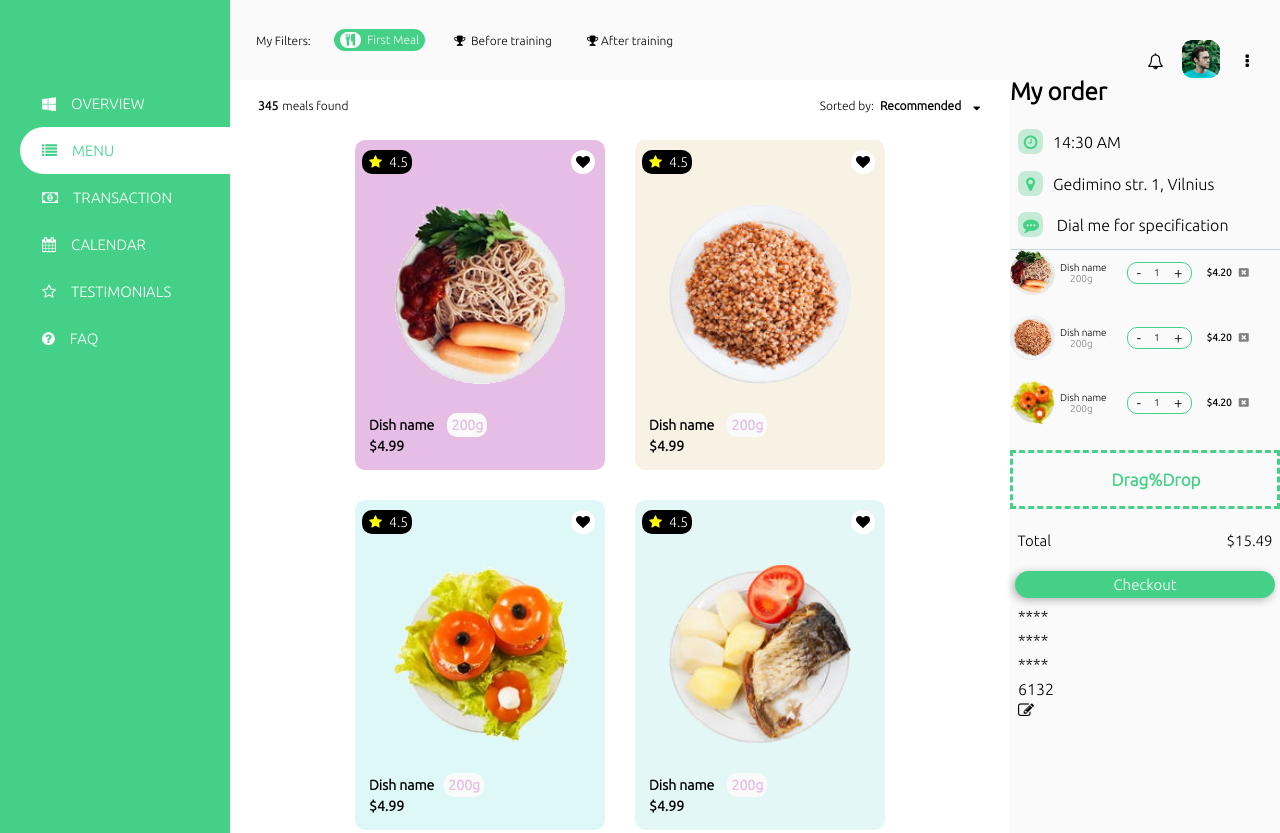
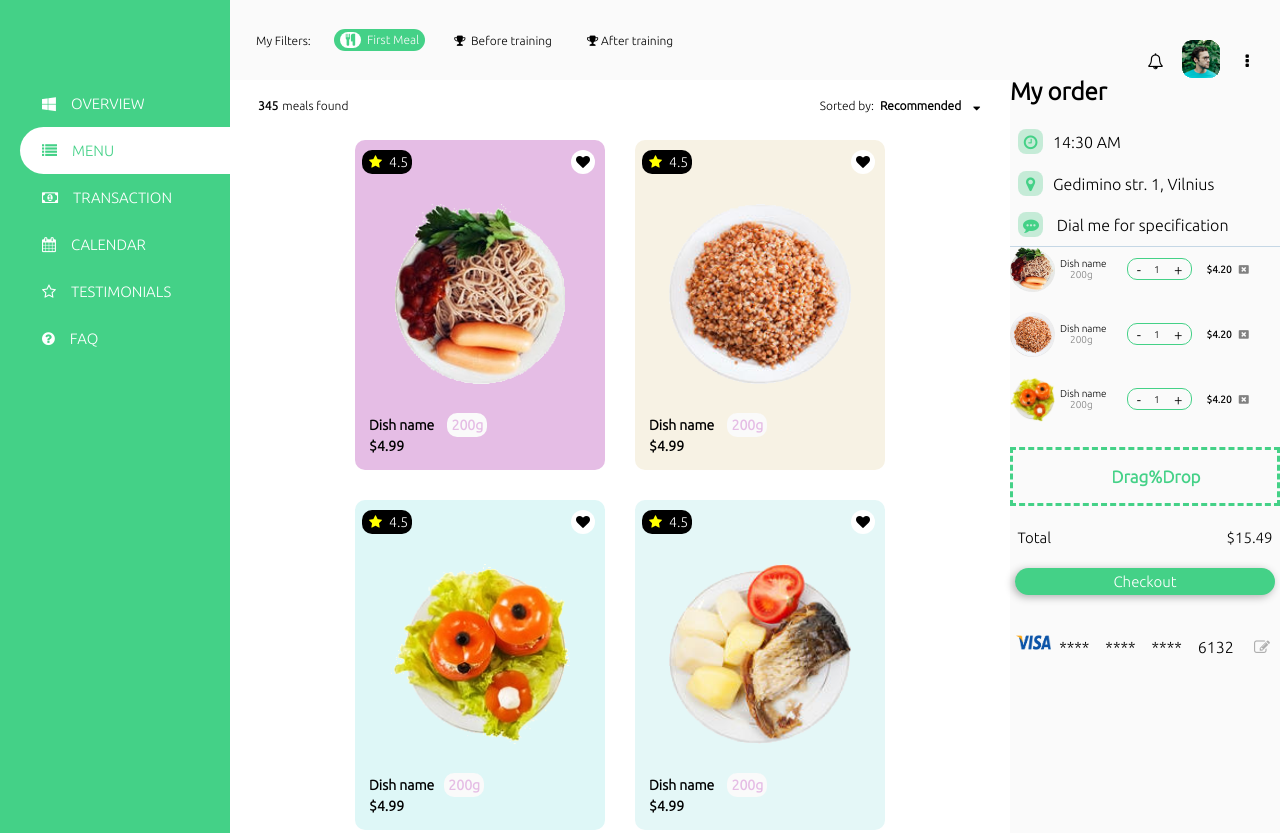
Before and after one commit to tombalv/Food-delivery-platform, a website: page index.html in a window 1280 px wide. Shown: the top 833 px of the page. Drawn offline with Linux system fonts and the light colour scheme.

Commit message:
shopping cart update

```diff
--- a/css/base/check-out.css
+++ b/css/base/check-out.css
@@ -107,7 +107,6 @@
   margin-bottom: 40px;
   font-size: 15px;
 }
-
 .check-out-btn {
   display: flex;
   padding: 5px;
@@ -120,6 +119,21 @@
   background-color: #44d187;
   box-shadow: -2px 2px 8px #0000004d;
 }
+.credit-card {
+  display: flex;
+  margin: 40px;
+  justify-content: center;
+}
+.visa-img {
+  width: 35px;
+  height: 15px;
+}
+.fa-edit {
+  margin: 4px;
+  justify-content: center;
+  color: #0000004d;
+  cursor: pointer;
+}
 @media (max-with: 1100px) {
   .check-out {
     background-color: red;
--- a/index.html
+++ b/index.html
@@ -282,6 +282,11 @@
           </div>
           <a class="check-out-btn">Checkout</a>
           <div class="credit-card">
+            <img
+              class="visa-img"
+              src="./design/img/visa.webp"
+              alt="visa-logo"
+            />
             <p>****</p>
             <p>****</p>
             <p>****</p>
```
